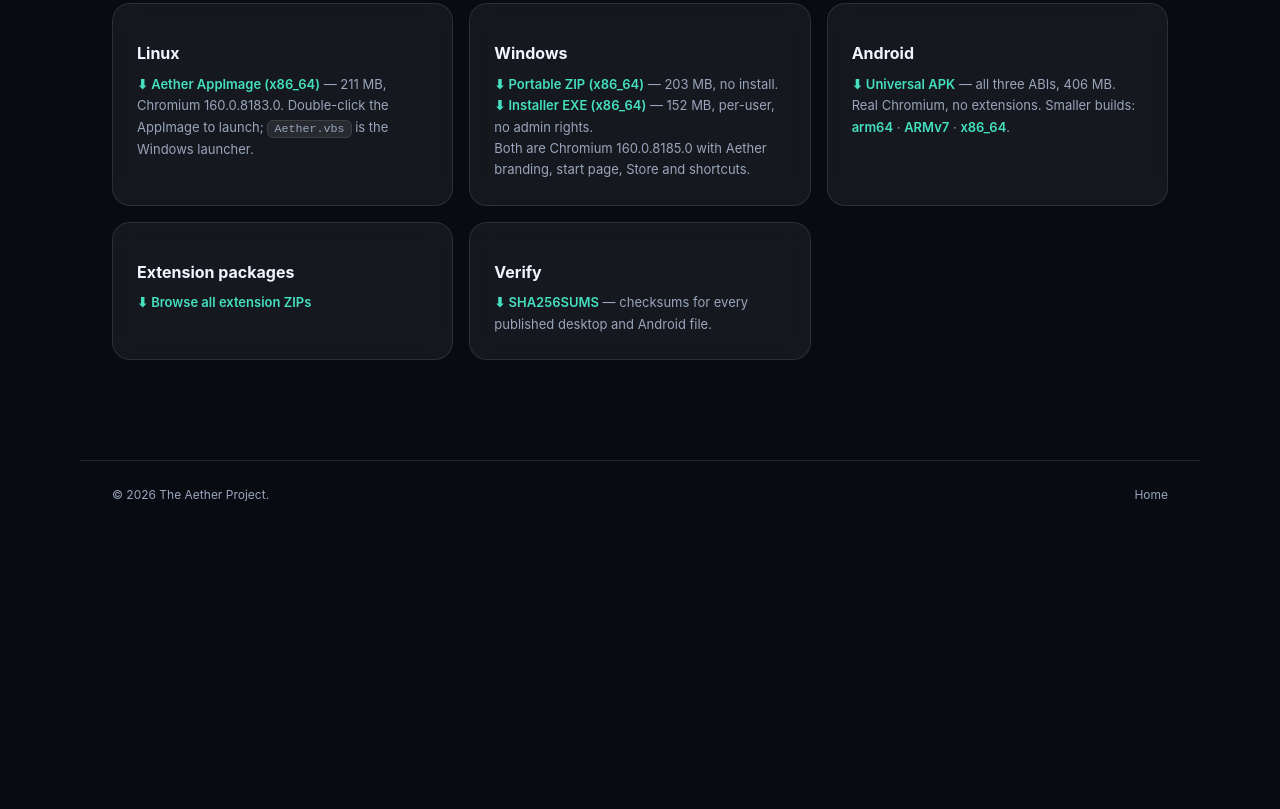
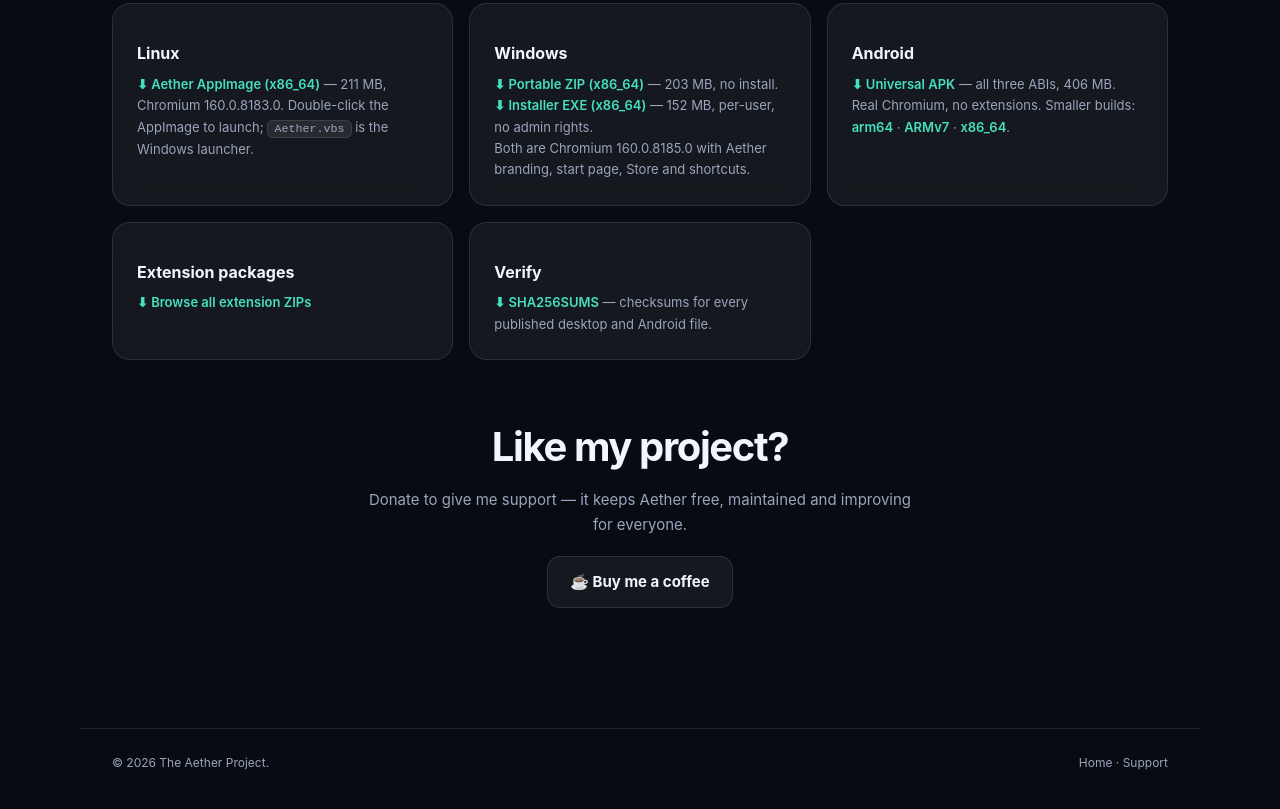
Before and after one commit to khaledwalid201724-collab/aether-browser, a browser extension: page downloads/index.html in a window 1280 px wide. Shown: the part 635-1444 px from the top of the page. Before the commit the page ends 1180 px from the top, so only its background shows below. Drawn offline with Linux system fonts and the light colour scheme.

Commit message:
Add support and Buy Me a Coffee section

```diff
--- a/assets/site.css
+++ b/assets/site.css
@@ -195,6 +195,9 @@ main { position: relative; z-index: 2; max-width: 1120px; margin: 0 auto; paddin
 .cta { text-align: center; padding-bottom: 30px; }
 .cta .btn { margin-top: 18px; }
 
+.support { padding-top: 34px; }
+.support p { color: var(--muted); max-width: 560px; margin: 4px auto 0; }
+
 footer {
   position: relative; z-index: 2;
   display: flex; justify-content: space-between;
--- a/downloads/index.html
+++ b/downloads/index.html
@@ -34,7 +34,12 @@
         <article><h3>Verify</h3><p><a class="dl" href="https://github.com/khaledwalid201724-collab/aether-browser/releases/download/v1.0.0/SHA256SUMS">⬇ SHA256SUMS</a> — checksums for every published desktop and Android file.</p></article>
       </div>
     </section>
+    <section class="section cta support">
+      <h2>Like my project?</h2>
+      <p>Donate to give me support — it keeps Aether free, maintained and improving for everyone.</p>
+      <a class="btn btn-ghost" href="https://buymeacoffee.com/aetherbrowser" target="_blank" rel="noopener noreferrer">☕ Buy me a coffee</a>
+    </section>
   </main>
-  <footer><span>© 2026 The Aether Project.</span><span><a href="../index.html">Home</a></span></footer>
+  <footer><span>© 2026 The Aether Project.</span><span><a href="../index.html">Home</a> · <a href="../index.html#support">Support</a></span></footer>
 </body>
 </html>
```
Also changed, not shown: index.html (+10 -2 lines).
